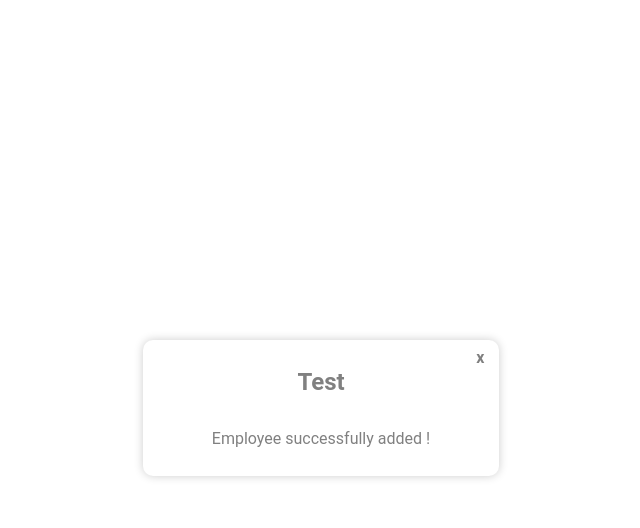
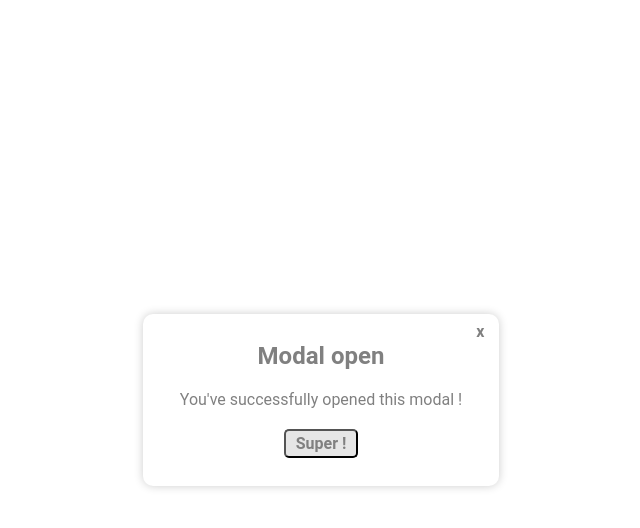
Before and after one commit to loumorganrene/react-mini-modal, a React (Vite) app: page / in a window 1280 px wide. Both pictures are taken after a click on the button "Open Modal". Shown: the top 528 px of the page, without its empty margins (319-959 px from the left). Built offline with nearby package versions, Linux system fonts and the light colour scheme.

Commit message:
Finished v.0.0.1

```diff
--- a/src/App.css
+++ b/src/App.css
@@ -6,9 +6,12 @@
 }
 
 body {
+  overflow: unset;
   font-family: Roboto, Arial, sans-serif;
   height: 100vh;
   display: flex;
   align-items: center;
   justify-content: center;
+  margin: 0;
+  padding: 0;
 }
--- a/src/App.tsx
+++ b/src/App.tsx
@@ -1,6 +1,7 @@
 import { useState } from 'react'
 import Modal from './components/Modal/Modal'
 import './App.css'
+import Button from './components/Button'
 
 function App() {
   const [open, setOpen] = useState(false)
@@ -9,17 +10,18 @@ function App() {
     <>
       <div className="App">
         <button
-          className='modal_btn'
+          className='modal__btn'
           type='button'
           onClick={() => setOpen(!open)}
         >
           Open Modal
         </button>
         <Modal
-          title="Test"
-          content="Employee successfully added !"
+          title="Modal open"
+          content="You've successfully opened this modal !"
           color='grey'
           backgroundColor=''
+          footerButton={<Button onClick={() => setOpen(false)} content="Super !" />}
           open={open}
           onClose={() => setOpen(false)}
         />
--- /dev/null
+++ b/src/components/Button/index.tsx
@@ -0,0 +1,20 @@
+interface ButtonProps {
+    content: string,
+    onClick: () => void | void
+}
+
+function Button({ onClick, content }: ButtonProps) {
+    return (
+        <>
+            <button
+                className='modal__btn'
+                type='button'
+                onClick={onClick}
+            >
+                {content}
+            </button>
+        </>
+    )
+}
+
+export default Button
--- a/src/components/Modal/Modal.css
+++ b/src/components/Modal/Modal.css
@@ -4,7 +4,7 @@
     --transparence: rgba(128, 128, 128, 0.2);
 }
 
-.modal_container {
+.modal__wrapper {
     position: absolute;
     display: flex;
     justify-content: center;
@@ -47,26 +47,37 @@
     width: fit-content;
 }
 
-.modal_close-btn {
-    position: absolute;
-    top: 5px;
-    right: 5px;
+.modal__btn {
     font: inherit;
     color: inherit;
-    background: inherit;
+    background: var(--transparence);
     cursor: pointer;
     outline: inherit;
-    border: none;
+    border-radius: 5px;
     font-weight: 600;
     padding: .2em .6em;
 }
 
-.modal_close-btn:hover {
+.modal__btn--close {
+    position: absolute;
+    top: 5px;
+    right: 5px;
+    border: none;
+    background: none;
+}
+
+.modal__btn--close:hover {
     border-radius: 5px;
     background-color: var(--transparence);
 }
 
-.modal_close-btn:focus,
-.modal_close-btn:focus-visible {
+.modal__btn--close:focus,
+.modal__btn--close:focus-visible {
     outline: 4px auto;
 }
+
+.modal__footer {
+    display: flex;
+    gap: 1em;
+    justify-content: center;
+}
--- a/src/components/Modal/Modal.tsx
+++ b/src/components/Modal/Modal.tsx
@@ -19,6 +19,7 @@ function Modal({
     width,
     color,
     backgroundColor,
+    footerButton,
     open,
     onClose
 }: ModalProps) {
@@ -54,6 +55,7 @@ function Modal({
     const keyListenersMap = new Map([["Escape", onClose], ["Tab", handleTabKey]])
 
     useEffect(() => {
+        open ? (document.body.style.overflow = 'hidden') : (document.body.style.overflow = 'none')
         function keyListener(e: KeyboardEvent) {
             const listener = keyListenersMap.get(e.key)
             return listener && listener(e)
@@ -66,7 +68,7 @@ function Modal({
     return open ? createPortal(
         <div
             ref={modalRef}
-            className='modal_container'
+            className='modal__wrapper'
             role='dialog'
             tabIndex={-1}
             aria-modal
@@ -79,18 +81,19 @@ function Modal({
                 style={{ width, height, color }}
             >
                 <button
-                    className='modal_close-btn'
+                    className='modal__btn modal__btn--close'
                     type='button'
                     onClick={onClose}
                 >
                     x
                 </button>
-                <div className="modal_header">
+                <div className="modal__header">
                     <h2 className="modal_title">{title}</h2>
                 </div>
-                <div className="modal_body">
-                    <p className="modal_content">{content}</p>
+                <div className="modal__body">
+                    <p className="modal__content">{content}</p>
                 </div>
+                <div className="modal__footer">{footerButton}</div>
             </div>
         </div>, document.body
     ) : null
@@ -98,13 +101,12 @@ function Modal({
 
 Modal.propTypes = {
     title: PropTypes.oneOfType([
-        PropTypes.string,
-        PropTypes.element
+        PropTypes.string
     ]),
     content: PropTypes.oneOfType([
-        PropTypes.string,
-        PropTypes.element
+        PropTypes.string
     ]),
+    footerButton: PropTypes.element,
     height: PropTypes.string,
     width: PropTypes.string,
     open: PropTypes.bool,
--- a/src/components/Modal/Modal.types.ts
+++ b/src/components/Modal/Modal.types.ts
@@ -1,9 +1,10 @@
 export interface ModalProps {
     title?: string,
-    content: string,
+    content: string, //for accessibility purpose I choose to restrain content to string
     height?: string,
     width?: string,
     color?: string,
+    footerButton?: JSX.Element,
     backgroundColor?: string,
     open: boolean,
     onClose: () => void | void
--- a/src/index.css
+++ /dev/null
@@ -1,66 +0,0 @@
-:root {
-  font-family: Inter, system-ui, Avenir, Helvetica, Arial, sans-serif;
-  line-height: 1.5;
-  font-weight: 400;
-  color-scheme: light dark;
-  background-color: #242424;
-  font-synthesis: none;
-  text-rendering: optimizeLegibility;
-  -webkit-font-smoothing: antialiased;
-  -moz-osx-font-smoothing: grayscale;
-  -webkit-text-size-adjust: 100%;
-}
-
-a {
-  font-weight: 500;
-  color: #646cff;
-  text-decoration: inherit;
-}
-a:hover {
-  color: #535bf2;
-}
-
-body {
-  margin: 0;
-  display: flex;
-  place-items: center;
-  min-width: 320px;
-  min-height: 100vh;
-}
-
-h1 {
-  font-size: 3.2em;
-  line-height: 1.1;
-}
-
-button {
-  border-radius: 8px;
-  border: 1px solid transparent;
-  padding: 0.6em 1.2em;
-  font-size: 1em;
-  font-weight: 500;
-  font-family: inherit;
-  background-color: #1a1a1a;
-  cursor: pointer;
-  transition: border-color 0.25s;
-}
-button:hover {
-  border-color: #646cff;
-}
-button:focus,
-button:focus-visible {
-  outline: 4px auto -webkit-focus-ring-color;
-}
-
-@media (prefers-color-scheme: light) {
-  :root {
-    color: #213547;
-    background-color: #ffffff;
-  }
-  a:hover {
-    color: #747bff;
-  }
-  button {
-    background-color: #f9f9f9;
-  }
-}
```
